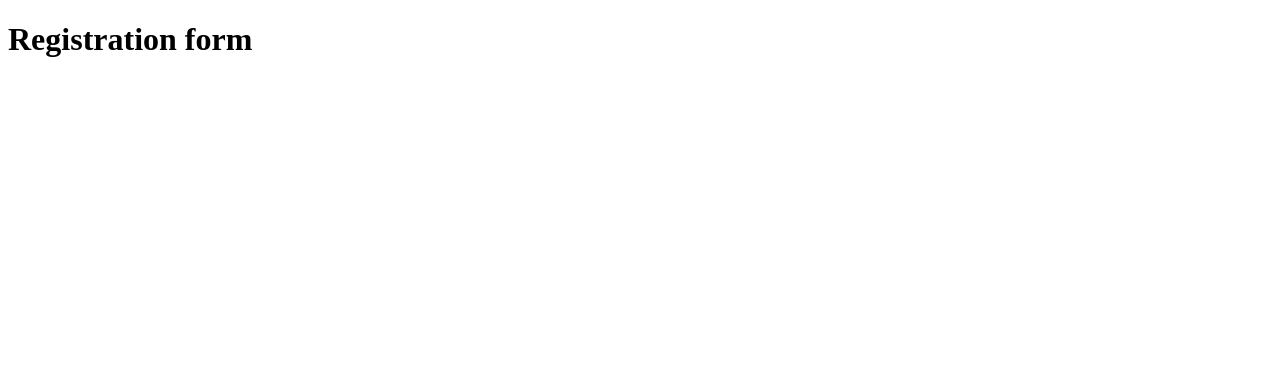
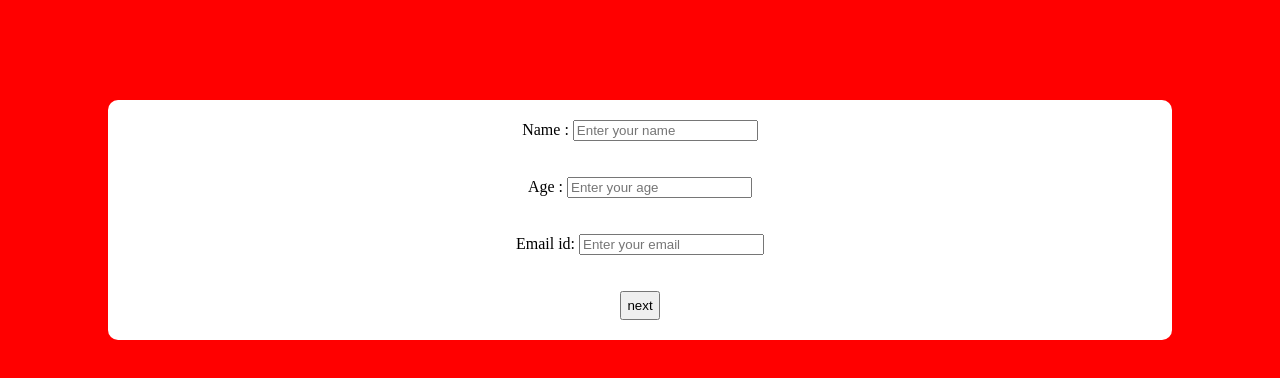
Before and after one commit to vignesh-newcoder/GIT, a plain HTML site: page index.html in a window 1280 px wide. Drawn offline with Linux system fonts and the light colour scheme.

Commit message:
modified and created

```diff
--- /dev/null
+++ b/index.css
@@ -0,0 +1,18 @@
+.project-body{
+    background-color:red;
+}
+.project
+{
+    background-color:white;
+    text-align:center;
+    margin-left: 100px;
+    margin-right:100px;
+    margin-top:100px;
+    padding: 20px;height: 200px;
+    border-radius: 10px;
+}
+.project-button
+{
+    text-align:center;
+    padding:5px;
+}
--- a/index.html
+++ b/index.html
@@ -4,8 +4,27 @@
         <title>
             index.html
         </title>
+        <link rel="stylesheet" type="text/css" href="index.css">
     </head>
-    <body>
-        <h1>Registration form</h1>
+    <body class="project-body">
+        <div class="project">
+            <form>
+            <label>Name :</label>
+            <input type="text" placeholder="Enter your name">
+            <br>
+            <br>
+            <br>
+            <label>Age :</label>
+            <input type="text" placeholder="Enter your age">
+            <br>
+            <br>
+            <br>
+            <label>Email id:</label>
+            <input type="email" placeholder="Enter your email">
+        </form>
+        <br>
+        <br>
+        <button class="project-button">next</button>
+        </div>
     </body>
 </html>
```
Also changed, not shown: next_page.html (added, +9 -0 lines).
